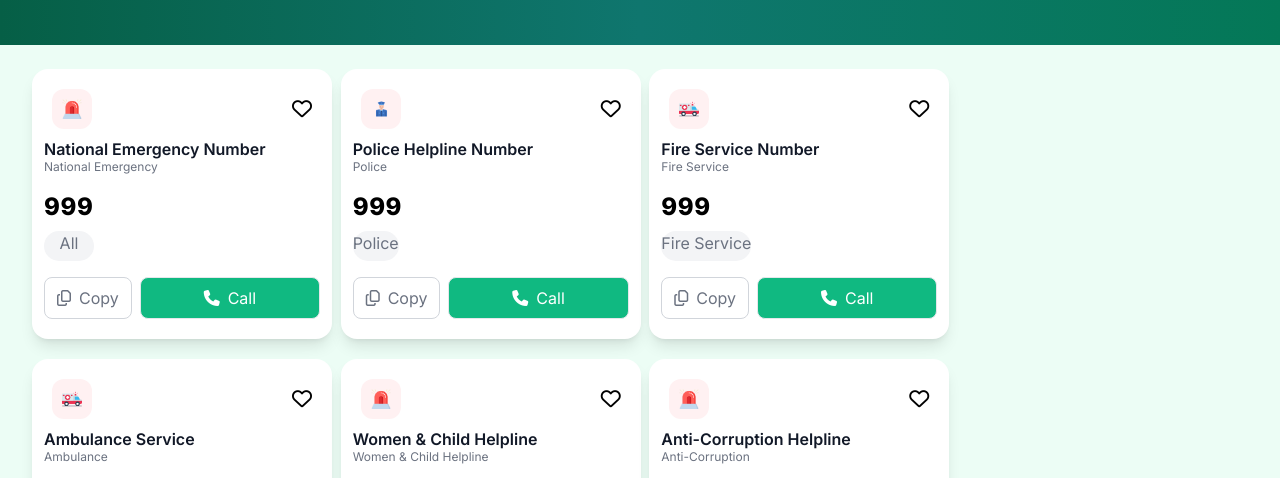
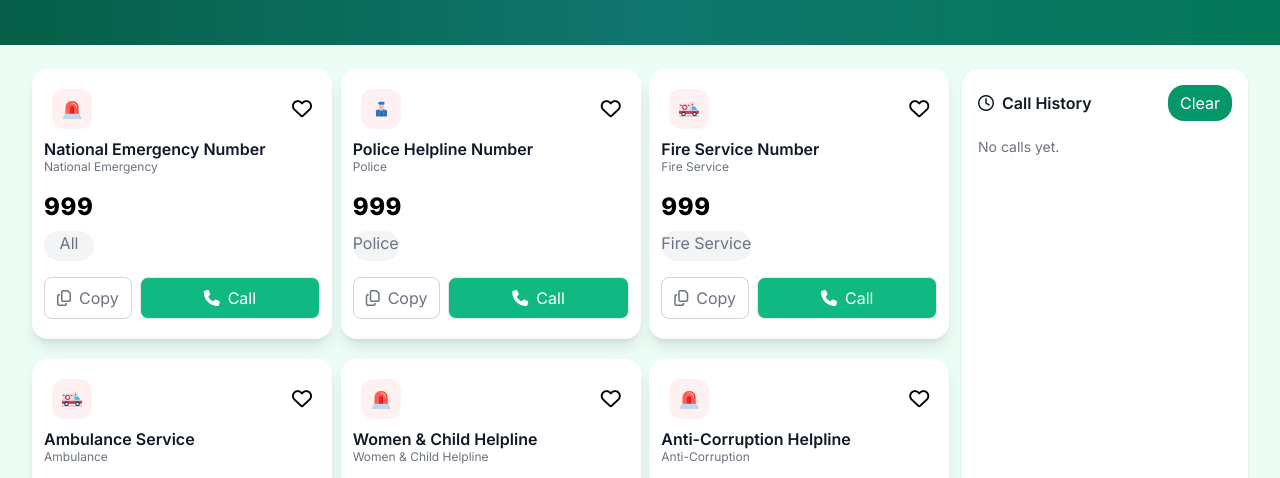
Before and after one commit to HomayraHeme/emergencyHotline, a plain HTML site: page index.html in a window 1280 px wide. Shown: the part 284-762 px from the top of the page. Drawn offline with nearby package versions, Linux system fonts and the light colour scheme.

Commit message:
history added

```diff
--- a/index.html
+++ b/index.html
@@ -493,3 +493,21 @@
 
                         </article>
                     </div>
+                </section>
+
+                <!-- History area -->
+                <aside class="lg:col-span-3 ">
+                    <div class="bg-white rounded-2xl shadow p-4 lg:sticky lg:top-6 h-[700px]">
+                        <div class="flex items-center justify-between">
+                            <h3 class="font-semibold text-gray-900 flex items-center gap-2"><span><i
+                                        class="fa-regular fa-clock"></i></span> Call History
+                            </h3>
+                            <button id="clearHistory"
+                                class="btn btn-ghost px-3 py-1.5 bg-emerald-600 hover:bg-emerald-700 text-white rounded-2xl">Clear</button>
+                        </div>
+                        <div id="historyEmpty" class="text-sm text-gray-500 mt-4">No calls yet.</div>
+                        <ul id="historyList" class="mt-2 space-y-3"></ul>
+                    </div>
+                </aside>
+            </div>
+        </main>
```
